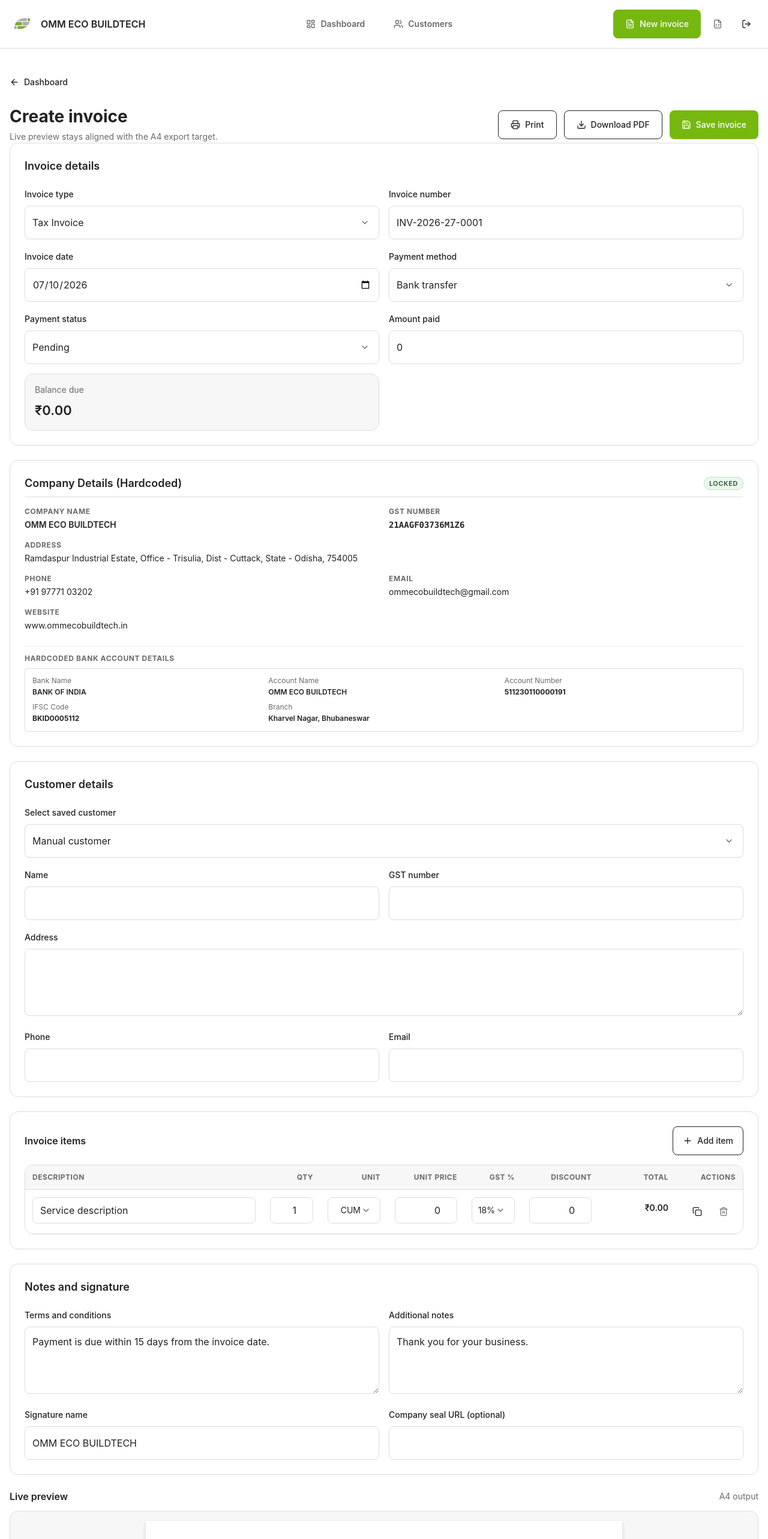
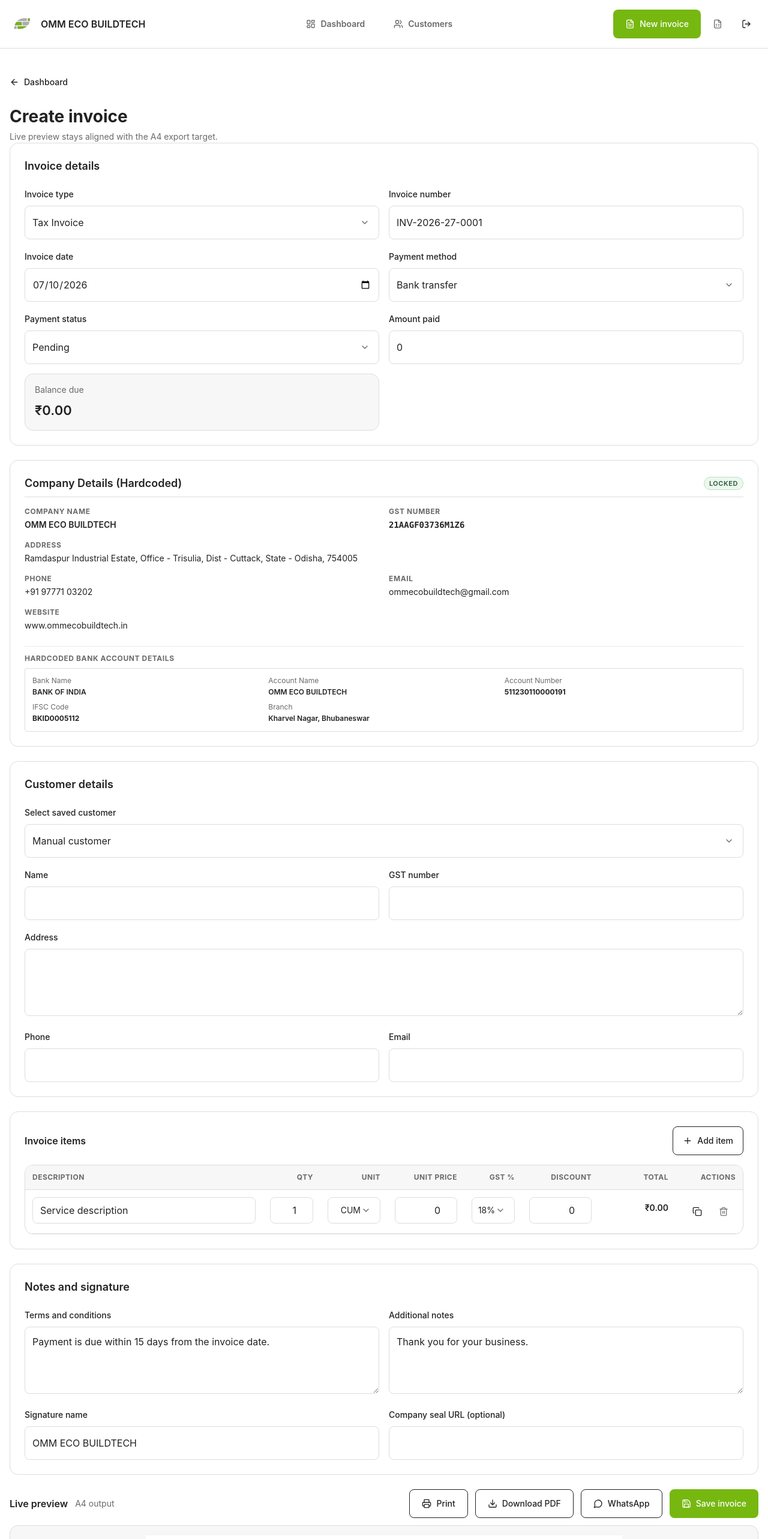
Before and after one commit to bindhaniexe/ecobuilt-invoice-gen, a Next.js app: page /invoices/new in a window 1280 px wide. Shown: the top 2566 px of the page at 60% size. Built offline with nearby package versions, Linux system fonts and the light colour scheme.

Commit message:
Added Whatsapp

```diff
--- a/src/components/invoices/invoice-editor-page.tsx
+++ b/src/components/invoices/invoice-editor-page.tsx
@@ -2,12 +2,19 @@
 
 import Link from "next/link";
 import { useRouter } from "next/navigation";
-import { useEffect, useRef, useState } from "react";
+import {
+  useEffect,
+  useLayoutEffect,
+  useRef,
+  useState,
+  type CSSProperties,
+} from "react";
 import {
   AlertCircle,
   ArrowLeft,
   Download,
   FileCheck,
+  MessageCircle,
   Printer,
   Save,
 } from "lucide-react";
@@ -31,7 +38,11 @@
   PaymentStatus,
 } from "@/domain/invoices/types";
 import { useCustomers, useInvoices } from "@/hooks/use-local-data";
-import { downloadInvoicePdf } from "@/lib/pdf";
+import {
+  canShareInvoicePdf,
+  createInvoicePdfFile,
+  downloadInvoicePdf,
+} from "@/lib/pdf";
 import { formatCurrency } from "@/lib/utils";
 import { Button } from "@/components/ui/button";
 import { Field } from "@/components/ui/field";
@@ -60,6 +71,7 @@
 export function InvoiceEditorPage({ invoiceId }: { invoiceId?: string }) {
   const router = useRouter();
   const printRef = useRef<HTMLDivElement>(null);
+  const previewViewportRef = useRef<HTMLDivElement>(null);
   const { repository: invoiceRepository } = useInvoices();
   const { customers } = useCustomers();
   const [invoice, setInvoice] = useState<Invoice | null>(null);
@@ -67,8 +79,11 @@
   const [loading, setLoading] = useState(true);
   const [saving, setSaving] = useState(false);
   const [exporting, setExporting] = useState(false);
+  const [sharing, setSharing] = useState(false);
   const [message, setMessage] = useState("");
   const [formError, setFormError] = useState("");
+  const [previewScale, setPreviewScale] = useState(1);
+  const [previewHeight, setPreviewHeight] = useState<number | undefined>(undefined);
 
   useEffect(() => {
     const repository = invoiceRepository;
@@ -124,8 +139,59 @@
     setInvoice((current) => (current ? recalculateInvoice(updater(current)) : current));
   }
 
-  async function handleSave() {
-    if (!invoiceRepository || !invoice) return;
+  // Fit the fixed A4 preview into the available width on mobile without
+  // changing the invoice layout. Print/PDF temporarily use full size.
+  useLayoutEffect(() => {
+    if (!invoice) return;
+
+    const viewport = previewViewportRef.current;
+    if (!viewport) return;
+
+    // CSS mm at 96dpi — matches browser rendering of width: 210mm
+    const A4_WIDTH_PX = (210 * 96) / 25.4;
+
+    const updateScale = () => {
+      const styles = window.getComputedStyle(viewport);
+      const paddingX =
+        Number.parseFloat(styles.paddingLeft) + Number.parseFloat(styles.paddingRight);
+      const availableWidth = viewport.clientWidth - paddingX;
+      if (availableWidth <= 0) return;
+      const next = Math.min(1, availableWidth / A4_WIDTH_PX);
+      setPreviewScale(Number(next.toFixed(4)));
+    };
+
+    updateScale();
+    const observer = new ResizeObserver(updateScale);
+    observer.observe(viewport);
+    window.addEventListener("resize", updateScale);
+    return () => {
+      observer.disconnect();
+      window.removeEventListener("resize", updateScale);
+    };
+  }, [invoice]);
+
+  useLayoutEffect(() => {
+    if (!invoice) return;
+
+    const printRoot = printRef.current;
+    if (!printRoot) return;
+
+    const updateHeight = () => {
+      // offsetHeight is unscaled layout size; multiply by preview scale
+      setPreviewHeight(printRoot.offsetHeight * previewScale);
+    };
+
+    updateHeight();
+    const observer = new ResizeObserver(updateHeight);
+    observer.observe(printRoot);
+    return () => observer.disconnect();
+  }, [invoice, previewScale]);
+
+  async function handleSave(options?: {
+    quiet?: boolean;
+    skipNavigation?: boolean;
+  }): Promise<Invoice | null> {
+    if (!invoiceRepository || !invoice) return null;
 
     const normalized = recalculateInvoice({
       ...invoice,
@@ -135,7 +201,7 @@
 
     if (!parsed.success) {
       setFormError(parsed.error.issues[0]?.message ?? "Check the invoice fields.");
-      return;
+      return null;
     }
 
     setSaving(true);
@@ -147,28 +213,157 @@
         : await invoiceRepository.create(parsed.data);
 
       setInvoice(saved);
+      if (!options?.quiet) {
         setMessage("Invoice saved.");
+      }
 
-      if (!invoiceId) {
+      if (!invoiceId && !options?.skipNavigation) {
         router.replace(`/invoices/${saved.id}/edit`);
       }
+
+      return saved;
     } catch (error) {
       setFormError((error as Error).message);
+      return null;
     } finally {
       setSaving(false);
     }
   }
 
+  async function handlePrint() {
+    const saved = await handleSave({ quiet: true, skipNavigation: true });
+    if (!saved) return;
+    setMessage("Invoice saved. Opening print dialog...");
+    window.print();
+    if (!invoiceId) {
+      router.replace(`/invoices/${saved.id}/edit`);
+    }
+  }
+
+  async function withUnscaledPreview<T>(action: () => Promise<T>): Promise<T> {
+    if (!printRef.current) {
+      throw new Error("Invoice preview is not ready.");
+    }
+
+    // Temporarily remove live-preview scale so html2canvas captures full A4.
+    const scaleEl = printRef.current.closest(
+      ".invoice-preview-scale",
+    ) as HTMLElement | null;
+    if (scaleEl) {
+      scaleEl.style.setProperty("transform", "none");
+    }
+
+    try {
+      await new Promise<void>((resolve) => {
+        requestAnimationFrame(() => requestAnimationFrame(() => resolve()));
+      });
+      return await action();
+    } finally {
+      if (scaleEl) {
+        scaleEl.style.removeProperty("transform");
+      }
+    }
+  }
+
   async function handleDownload() {
     if (!printRef.current || !invoice) return;
+
+    const saved = await handleSave({ quiet: true, skipNavigation: true });
+    if (!saved) return;
+
     setExporting(true);
     setFormError("");
+    setMessage("Invoice saved. Exporting PDF...");
+
     try {
-      await downloadInvoicePdf(printRef.current, invoice.invoiceNumber);
+      await withUnscaledPreview(() =>
+        downloadInvoicePdf(printRef.current!, saved.invoiceNumber),
+      );
+      setMessage("Invoice saved and PDF downloaded.");
     } catch (error) {
       setFormError((error as Error).message || "PDF export failed.");
     } finally {
       setExporting(false);
+      if (!invoiceId) {
+        router.replace(`/invoices/${saved.id}/edit`);
+      }
+    }
+  }
+
+  async function handleWhatsAppShare() {
+    if (!printRef.current || !invoice) return;
+
+    const saved = await handleSave({ quiet: true, skipNavigation: true });
+    if (!saved) return;
+
+    setSharing(true);
+    setFormError("");
+    setMessage("Invoice saved. Preparing WhatsApp share...");
+
+    try {
+      const file = await withUnscaledPreview(() =>
+        createInvoicePdfFile(printRef.current!, saved.invoiceNumber),
+      );
+
+      const customerName = saved.customerSnapshot.name || "Customer";
+      const shareText = [
+        `Invoice ${saved.invoiceNumber}`,
+        `Customer: ${customerName}`,
+        `Grand total: ${formatCurrency(saved.totals.grandTotal)}`,
+        `Balance due: ${formatCurrency(saved.totals.balanceDue)}`,
+        "",
+        "Shared from OMM ECO BUILDTECH",
+      ].join("\n");
+
+      if (canShareInvoicePdf(file)) {
+        try {
+          await navigator.share({
+            files: [file],
+            title: `Invoice ${saved.invoiceNumber}`,
+            text: shareText,
+          });
+          setMessage("Invoice saved and shared.");
+          return;
+        } catch (error) {
+          // User cancelled the system share sheet — not an error.
+          if ((error as Error).name === "AbortError") {
+            setMessage("Invoice saved. Share cancelled.");
+            return;
+          }
+        }
+      }
+
+      // Fallback: download PDF, then open WhatsApp with invoice summary.
+      // Browsers can't attach local files to wa.me links directly.
+      const objectUrl = URL.createObjectURL(file);
+      const anchor = document.createElement("a");
+      anchor.href = objectUrl;
+      anchor.download = file.name;
+      document.body.appendChild(anchor);
+      anchor.click();
+      document.body.removeChild(anchor);
+      URL.revokeObjectURL(objectUrl);
+
+      const phone = saved.customerSnapshot.phone?.replace(/\D/g, "") ?? "";
+      const whatsappUrl = phone
+        ? `https://wa.me/${phone}?text=${encodeURIComponent(
+            `${shareText}\n\nPDF downloaded — attach ${file.name} in WhatsApp.`,
+          )}`
+        : `https://wa.me/?text=${encodeURIComponent(
+            `${shareText}\n\nPDF downloaded — attach ${file.name} in WhatsApp.`,
+          )}`;
+
+      window.open(whatsappUrl, "_blank", "noopener,noreferrer");
+      setMessage(
+        "Invoice saved. PDF downloaded — attach it in WhatsApp to complete sharing.",
+      );
+    } catch (error) {
+      setFormError((error as Error).message || "WhatsApp share failed.");
+    } finally {
+      setSharing(false);
+      if (!invoiceId) {
+        router.replace(`/invoices/${saved.id}/edit`);
+      }
     }
   }
 
@@ -219,8 +414,8 @@
                 Live preview stays aligned with the A4 export target.
               </p>
             </div>
+            {invoice.invoiceType === "proforma" ? (
               <div className="flex flex-wrap gap-3">
-              {invoice.invoiceType === "proforma" && (
                 <Button
                   type="button"
                   variant="secondary"
@@ -244,25 +439,8 @@
                   <FileCheck className="h-4 w-4" aria-hidden="true" />
                   Convert to Tax Invoice
                 </Button>
-              )}
-              <Button type="button" variant="secondary" onClick={() => window.print()}>
-                <Printer className="h-4 w-4" aria-hidden="true" />
-                Print
-              </Button>
-              <Button
-                type="button"
-                variant="secondary"
-                disabled={exporting}
-                onClick={() => void handleDownload()}
-              >
-                <Download className="h-4 w-4" aria-hidden="true" />
-                {exporting ? "Exporting..." : "Download PDF"}
-              </Button>
-              <Button type="button" disabled={saving} onClick={() => void handleSave()}>
-                <Save className="h-4 w-4" aria-hidden="true" />
-                {saving ? "Saving..." : "Save invoice"}
-              </Button>
               </div>
+            ) : null}
           </div>
         </div>
 
@@ -313,8 +491,8 @@
         )}
       </div>
 
-      <div className="app-section flex flex-col gap-6">
-        <div className="no-print space-y-6">
+      <div className="app-section flex min-w-0 flex-col gap-6">
+        <div className="no-print min-w-0 space-y-6">
           <section className="section-panel p-5 md:p-6">
             <SectionHeading title="Invoice details" />
             <div className="grid gap-4 md:grid-cols-2">
@@ -639,13 +817,78 @@
           </section>
         </div>
 
-        <aside>
-          <div className="no-print mb-3 flex items-center justify-between">
+        <aside className="min-w-0 max-w-full">
+          <div className="no-print mb-3 flex flex-col gap-3 sm:flex-row sm:items-center sm:justify-between">
+            <div className="flex items-center justify-between gap-3 sm:justify-start">
               <h2 className="text-base font-semibold text-ink">Live preview</h2>
               <p className="text-sm text-muted">A4 output</p>
             </div>
-          <div className="overflow-auto rounded-md border border-hairline bg-surface-soft p-4">
+            <div className="flex flex-wrap gap-3">
+              <Button
+                type="button"
+                variant="secondary"
+                disabled={saving || exporting || sharing}
+                onClick={() => void handlePrint()}
+              >
+                <Printer className="h-4 w-4" aria-hidden="true" />
+                {saving ? "Saving..." : "Print"}
+              </Button>
+              <Button
+                type="button"
+                variant="secondary"
+                disabled={saving || exporting || sharing}
+                onClick={() => void handleDownload()}
+              >
+                <Download className="h-4 w-4" aria-hidden="true" />
+                {exporting ? "Exporting..." : saving ? "Saving..." : "Download PDF"}
+              </Button>
+              <Button
+                type="button"
+                variant="secondary"
+                disabled={saving || exporting || sharing}
+                onClick={() => void handleWhatsAppShare()}
+              >
+                <MessageCircle className="h-4 w-4" aria-hidden="true" />
+                {sharing
+                  ? "Sharing..."
+                  : saving
+                    ? "Saving..."
+                    : "WhatsApp"}
+              </Button>
+              <Button
+                type="button"
+                disabled={saving || exporting || sharing}
+                onClick={() => void handleSave()}
+              >
+                <Save className="h-4 w-4" aria-hidden="true" />
+                {saving ? "Saving..." : "Save invoice"}
+              </Button>
+            </div>
+          </div>
+          <div
+            ref={previewViewportRef}
+            className="max-w-full overflow-x-hidden overflow-y-auto overscroll-x-contain rounded-md border border-hairline bg-surface-soft p-4"
+          >
+            <div
+              className="mx-auto overflow-hidden"
+              style={{
+                width: previewScale < 1 ? "100%" : "210mm",
+                height: previewHeight,
+                maxWidth: "100%",
+              }}
+            >
+              <div
+                className="invoice-preview-scale"
+                style={
+                  {
+                    "--preview-scale": String(previewScale),
+                    width: "210mm",
+                  } as CSSProperties
+                }
+              >
                 <InvoicePreview invoice={invoice} printRef={printRef} />
+              </div>
+            </div>
           </div>
         </aside>
       </div>
--- a/src/components/layout/app-shell.tsx
+++ b/src/components/layout/app-shell.tsx
@@ -407,7 +407,7 @@
         </div>
       </div>
 
-      <main className="flex-grow">{children}</main>
+      <main className="min-w-0 flex-grow overflow-x-hidden">{children}</main>
 
       <footer className="no-print mt-auto border-t border-hairline-soft py-6 text-center text-xs text-muted">
         <div className="app-section flex flex-col items-center justify-between gap-2 sm:flex-row">
```
Also changed, not shown: src/app/globals.css (+6 -1 lines), src/lib/pdf.ts (+34 -4 lines). Lines whose indentation alone changed are shown as unchanged.
